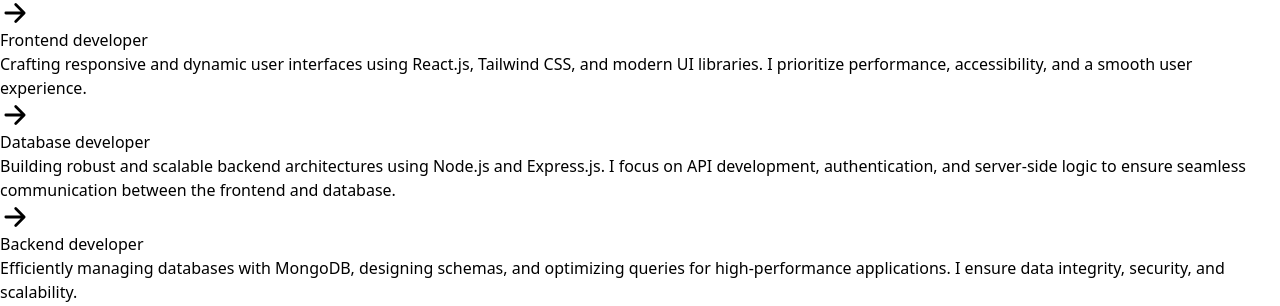
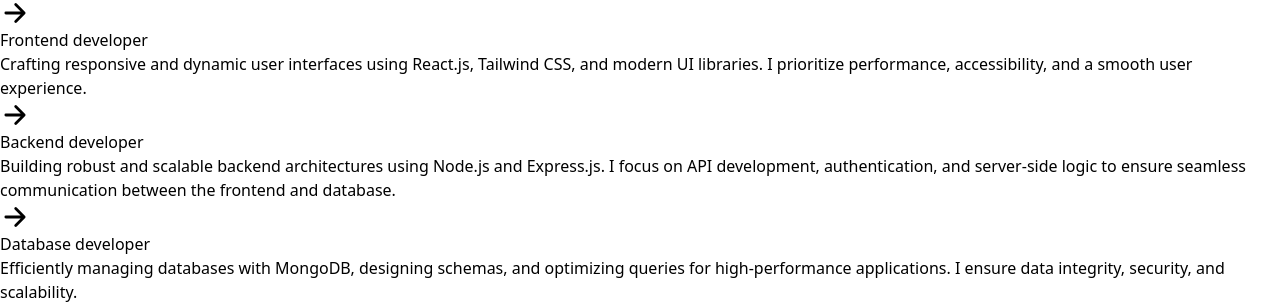
Before and after one commit to harunur6729/portfolio-react, a React (Vite) app: page / in a window 1280 px wide. Shown: the part 1880-2186 px from the top of the page. Built offline with nearby package versions, Linux system fonts and the light colour scheme.

Commit message:
about section correction

```diff
--- a/src/Components/About/About.jsx
+++ b/src/Components/About/About.jsx
@@ -30,7 +30,7 @@
 
               <span className="w-96">
                 <h1 className="text-xl md:text-2xl font-semibold leading-normal">
-                  Database developer
+                Backend developer
                 </h1>
                 <p className="text-sm md:text-md leading-tight">
                 Building robust and scalable backend architectures using Node.js and Express.js. I focus on API development, authentication, and server-side logic to ensure seamless communication between the frontend and database.
@@ -42,7 +42,7 @@
 
               <span className="w-96">
                 <h1 className="text-xl md:text-2xl font-semibold leading-normal">
-                  Backend developer
+                Database developer
                 </h1>
                 <p className="text-sm md:text-md leading-tight">
                 Efficiently managing databases with MongoDB, designing schemas, and optimizing queries for high-performance applications. I ensure data integrity, security, and scalability.
```
